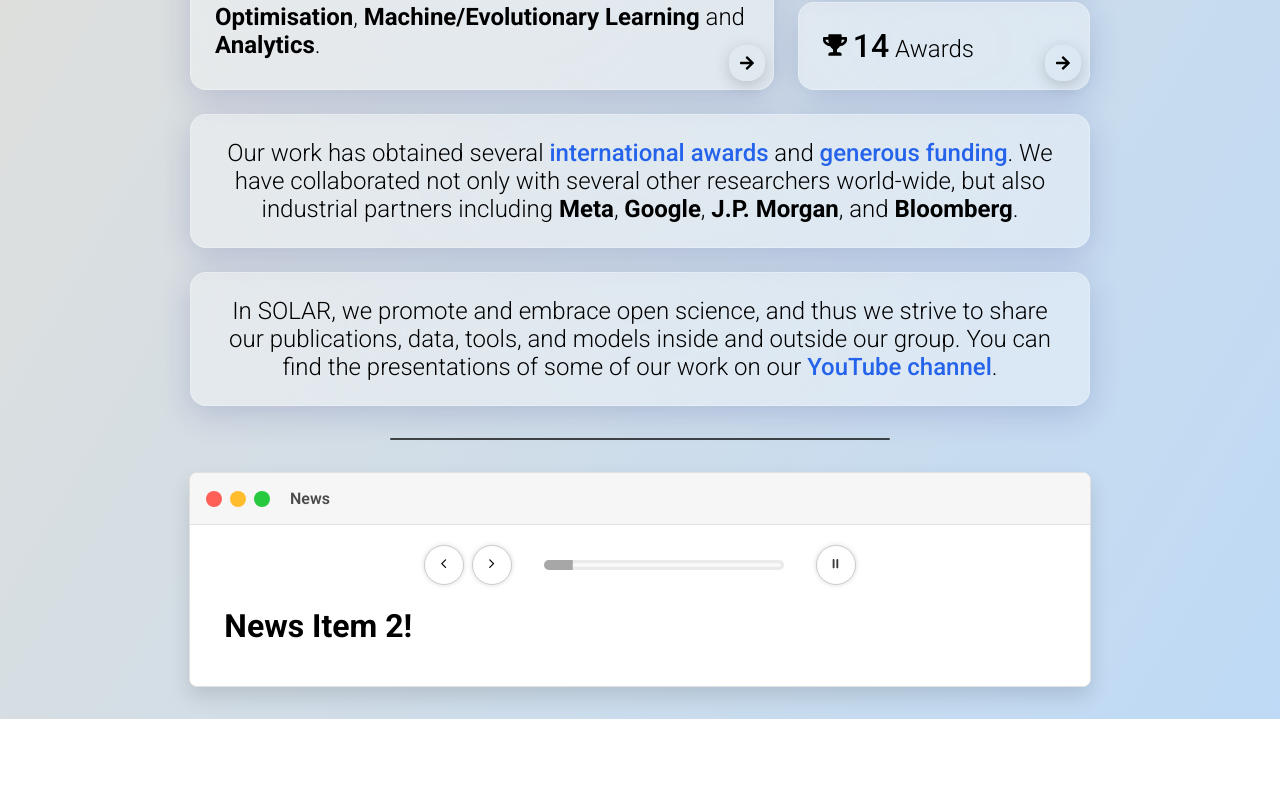
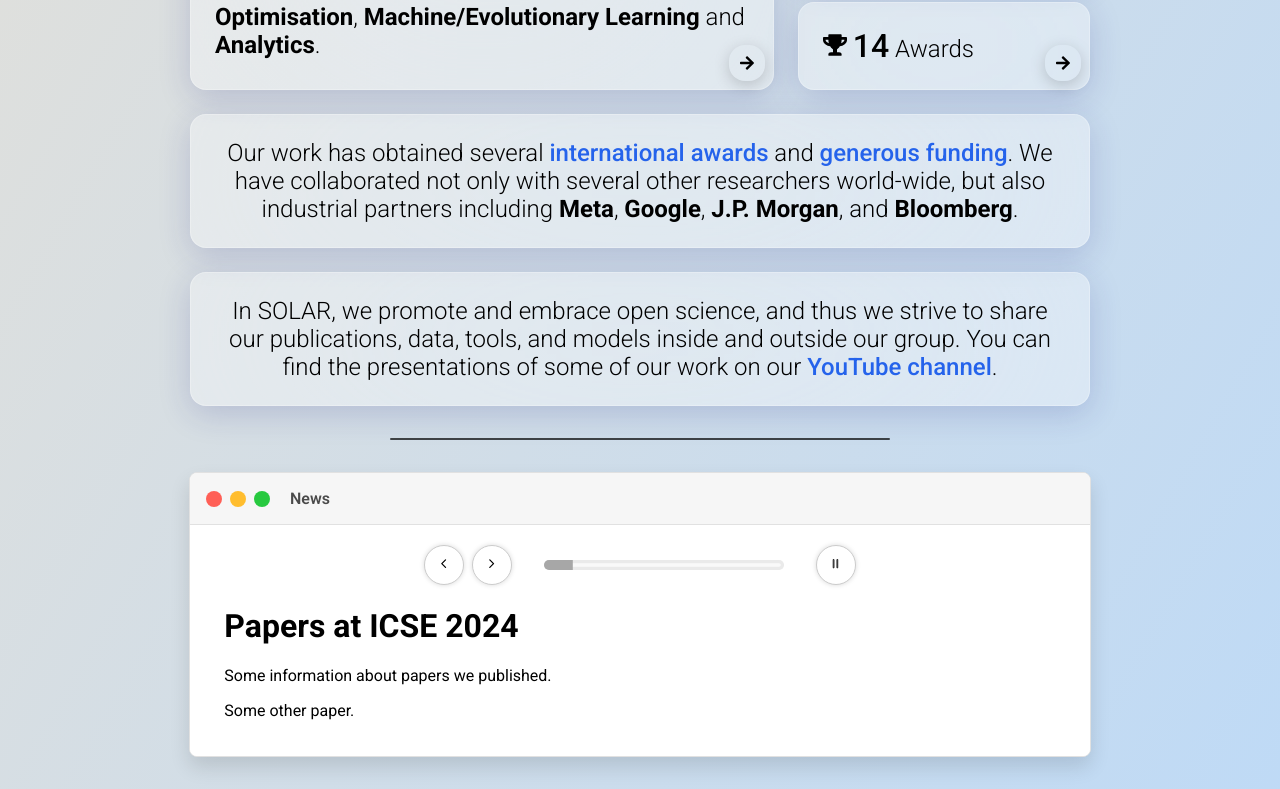
Before and after one commit to davejjwilliams/new-solar, a React (Vite) app: page / in a window 1280 px wide. Shown: the part 628-1417 px from the top of the page. Before the commit the page ends 1347 px from the top, so only its background shows below. Built offline with nearby package versions, Linux system fonts and the light colour scheme.

Commit message:
News File, Updated README

```diff
--- a/src/components/general/carousel/NewsCarousel.tsx
+++ b/src/components/general/carousel/NewsCarousel.tsx
@@ -11,6 +11,7 @@ import {
 } from './CarouselArrowButtons'
 import { IoPlayOutline, IoPauseOutline } from 'react-icons/io5';
 import '../../../styles/Carousel.css'
+import news from '../../../news.json'
 
 const NewsCarousel = () => {
     const progressNode = useRef<HTMLDivElement>(null)
@@ -51,15 +52,16 @@ const NewsCarousel = () => {
 
             <div className="embla" ref={emblaRef}>
                 <div className="embla__container">
-                    <div className="embla__slide">
-                        <h1>News Item 1!</h1>
-                    </div>
-                    <div className="embla__slide">
-                        <h1>News Item 2!</h1>
-                    </div>
-                    <div className="embla__slide">
-                        <h1>News Item 3!</h1>
-                    </div>
+                    {news.map((item) => (
+                        <div key={item.id} className="embla__slide">
+                            <h1>{item.title}</h1>
+                            <div className="news-body">
+                                {item.body.split('\n').map((line, index) => (
+                                    <p key={index}>{line}</p>
+                                ))}
+                            </div>
+                        </div>
+                    ))}
                 </div>
             </div>
         </WindowCard>
--- /dev/null
+++ b/src/news.json
@@ -0,0 +1,17 @@
+[
+    {
+        "id": 1,
+        "title": "Papers at ICSE 2025",
+        "body": "Some information about papers we published.\nSome other paper."
+    },
+    {
+        "id": 2,
+        "title": "Papers at ICSE 2024",
+        "body": "Some information about papers we published.\nSome other paper."
+    },
+    {
+        "id": 3,
+        "title": "Papers at ICSE 2023",
+        "body": "Some information about papers we published.\nSome other paper."
+    }
+]
--- a/src/pages/Research.tsx
+++ b/src/pages/Research.tsx
@@ -11,7 +11,7 @@ const researchTopics = [
     title: "Search-Based Software Engineering",
     description: "Using search-based techniques to solve complex software engineering problems, such as test case generation and software repair.",
     icon: "🔍",
-    members: "Everybody in the group!"
+    members: "Everyone in the group!"
   },
   {
     title: "Software Testing",
@@ -155,9 +155,8 @@ const Research: FunctionComponent<ResearchProps> = () => {
           Facebook and Google, and start-ups.
         </p>
         <p>
-          We promote and embrace open science by sharing whenever possible the{' '}
-          <TextLink url='os.html' text='artefacts' /> accompanying our{' '}
-          <TextLink url='publications.html' text='research papers' /> and our{' '}
+          We promote and embrace open science by sharing whenever possible the artefacts accompanying our{' '}
+          <TextLink url='/publications' text='research papers' /> and {' '}
           <TextLink
             url='https://www.youtube.com/channel/UCZjGXjbG8p581_BleLioBFA'
             text='talks'
@@ -182,7 +181,7 @@ const Research: FunctionComponent<ResearchProps> = () => {
         </div>
       </CollapsibleSection>
 
-      <CollapsibleSection id="research-topics" title="Projects" open={true}>
+      {/* <CollapsibleSection id="research-topics" title="Projects" open={true}>
         <div className="research-grid">
           {researchProjects.map((project) => (
             <Panel url="" icon="expand">
@@ -193,7 +192,7 @@ const Research: FunctionComponent<ResearchProps> = () => {
             </Panel>
           ))}
         </div>
-      </CollapsibleSection>
+      </CollapsibleSection> */}
 
 
     </div>
```
Also changed, not shown: 1 other file (tests, documents, lock files or other folders).
